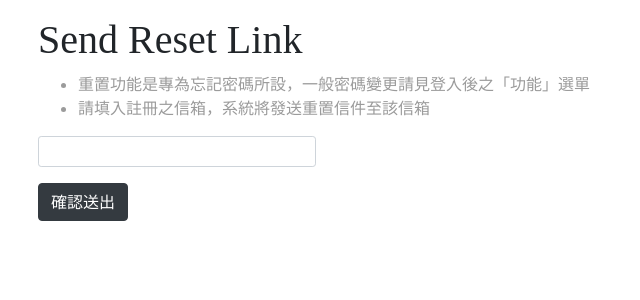
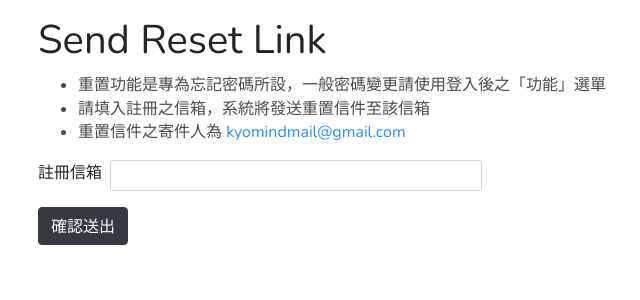
Before and after one commit to kyomind/library-tracker, a Python web app: template app/templates/auth/reset_send.html in a window 1280 px wide. Shown: the part 56-356 px from the top of the page, without its empty margins (47-687 px from the left). Run offline with Jinja, Linux system fonts and the light colour scheme; the template is opened without the code that fills it, so the values that code supplies are empty; some libraries are stand-ins or nearby versions.

Commit message:
重置密碼頁RWD優化

```diff
--- a/app/static/style.css
+++ b/app/static/style.css
@@ -13,6 +13,10 @@ body {
     color: rgb(185, 185, 185);
 }
 
+.font-dark {
+    color: rgb(75, 75, 75);
+}
+
 .font-red {
     color: red;
 }
--- a/app/templates/auth/reset.html
+++ b/app/templates/auth/reset.html
@@ -9,7 +9,7 @@
 
 
 
-<h1 style="font-family: 'Roboto Slab', serif;">Reset Password</h1>
+<h1 class="font-nav">Reset Password</h1>
     <form action="" method="post">
             {{ form.hidden_tag() }}
         <p>
--- a/app/templates/auth/reset_send.html
+++ b/app/templates/auth/reset_send.html
@@ -8,28 +8,34 @@
 
 
 
-<h1 style="font-family: 'Roboto Slab', serif;">Send Reset Link</h1>
-<div style="color: rgb(155, 155, 155);margin-bottom: 10px;">
+<h1 class="font-nav">Send Reset Link</h1>
+<div class="font-dark">
     <ul>
-        <li>重置功能是專為忘記密碼所設，一般密碼變更請見登入後之「功能」選單 </li>
+        <li>重置功能是專為忘記密碼所設，一般密碼變更請使用登入後之「功能」選單 </li>
         <li>請填入註冊之信箱，系統將發送重置信件至該信箱 </li>
+        <li class="font-nav">重置信件之寄件人為 <span class="font-blue">kyomindmail@gmail.com</span></li>
     </ul>
 
 </div>
 
     <form action="" method="post">
             {{ form.hidden_tag() }}
-        <p>
-            {{ form.email.label }}
-            <input id="email" name="email" required type="text" value="" class="form-control custom-control-inline form-control-sm w-25">
-            {% for error in form.email.errors %}
+
+            <div class="row">
+                <div class="col-auto pr-0">註冊信箱</div>
+                <div class="col-lg-4 col-md-6 col-8 pr-0 pl-2">
+                <input id="email" name="email" required type="text" class="form-control custom-control-inline form-control-sm">
+            </div>
+            <div class="col-auto">
+
+                {% for error in form.email.errors %}
                 <span style="color: red;">[{{ error }}]</span>
-            {% endfor %}
-        </p>
+                {% endfor %}
+            </div>
 
+        </div >
 
-        <p>
-            <input id="submit" name="submit" type="submit" value="確認送出" class="btn btn-dark">
-        </p>
+            <input id="submit" name="submit" type="submit" value="確認送出" class="btn btn-dark mt-3">
+
     </form>
 {% endblock %}
--- a/app/templates/base.html
+++ b/app/templates/base.html
@@ -86,13 +86,12 @@
                         {% endif %}
 
                         {% if current_user.confirmed %}
-                        <span class="dropdown-item" style="color: #CCCCCC">驗證信箱(停用)</span>
+                        <span class="dropdown-item">驗證信箱</span>
                         {% else %}
                         {% if current_user.email %}
-                        <!-- <a class="dropdown-item" href="{{ url_for('auth.confirm')}}">驗證信箱</a> -->
-                        <span class="dropdown-item" style="color: #CCCCCC">驗證信箱(停用)</span>
+                        <a class="dropdown-item" href="{{ url_for('auth.confirm')}}">驗證信箱</a>
                         {% else %}
-                        <span class="dropdown-item" style="color: #CCCCCC">驗證信箱(停用)</span>
+                        <span class="dropdown-item">驗證信箱</span>
                         {% endif %}
                         {% endif %}
 
```
